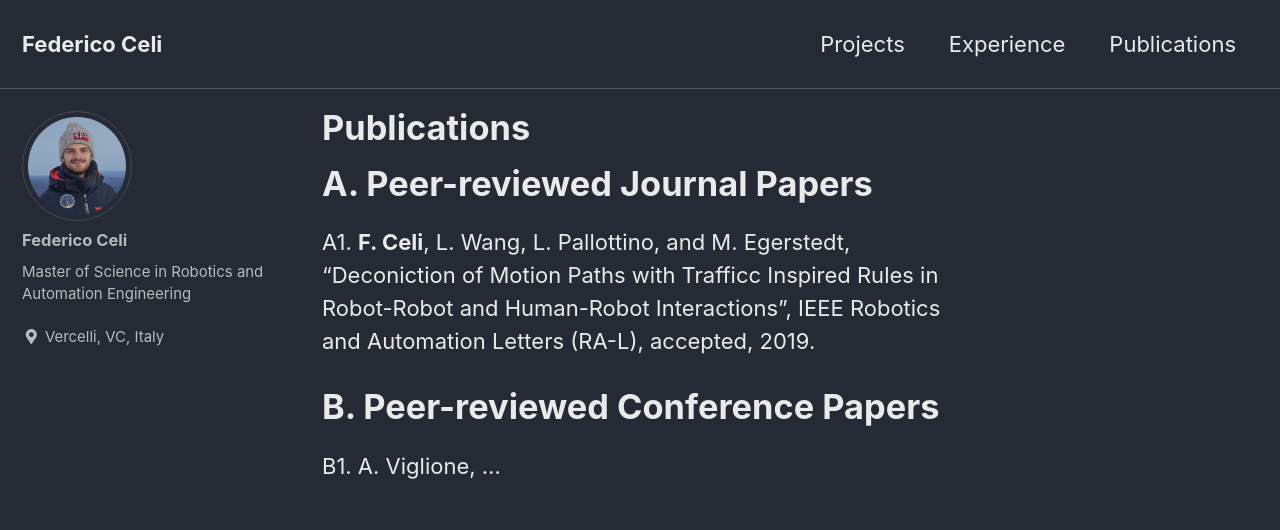
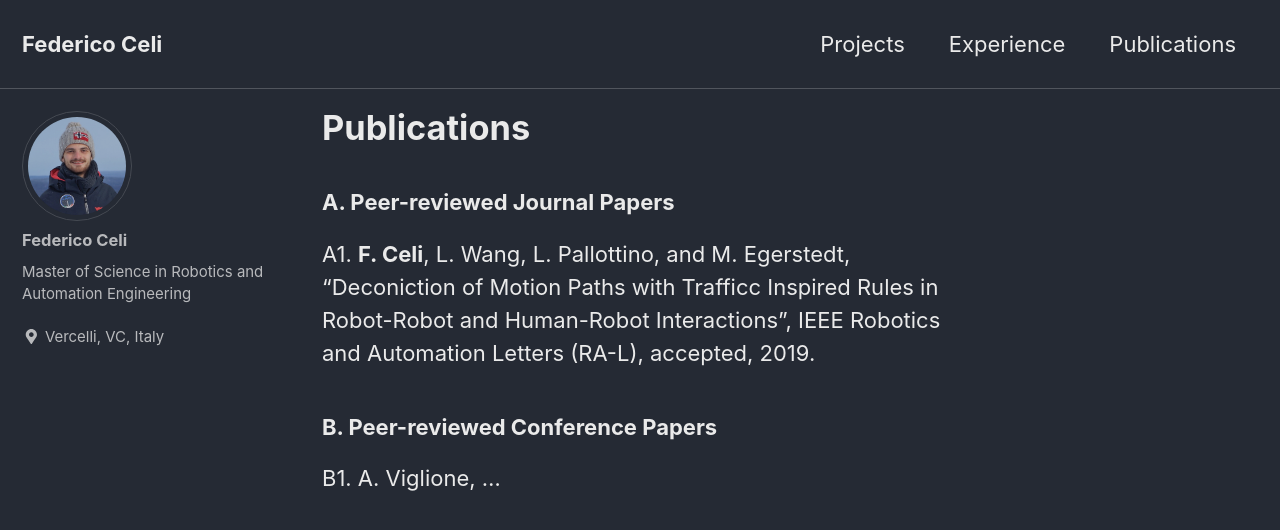
Before and after one commit to federicoceli/federicoceli.github.io, a Jekyll site: the page built from _pages/publications.md, in a window 1280 px wide and 900 px high. Shown: the top 530 px of the window. Built offline with Jekyll 4.4.1, drawn with Linux system fonts in a browser that asks for light colours; cached includes are drawn as plain includes.

```diff
--- a/_pages/publications.md
+++ b/_pages/publications.md
@@ -4,10 +4,10 @@ title: "Publications"
 permalink: _pages/publications/
 author_profile: true
 ---
-A. Peer-reviewed Journal Papers
-======
+## A. Peer-reviewed Journal Papers
+
 A1. **F. Celi**, L. Wang, L. Pallottino, and M. Egerstedt, "Deconiction of Motion Paths with Trafficc Inspired Rules in Robot-Robot and Human-Robot Interactions", IEEE Robotics and Automation Letters (RA-L), accepted, 2019.
 
-B. Peer-reviewed Conference Papers
-======
+## B. Peer-reviewed Conference Papers
+
 B1. A. Viglione, ...
```
